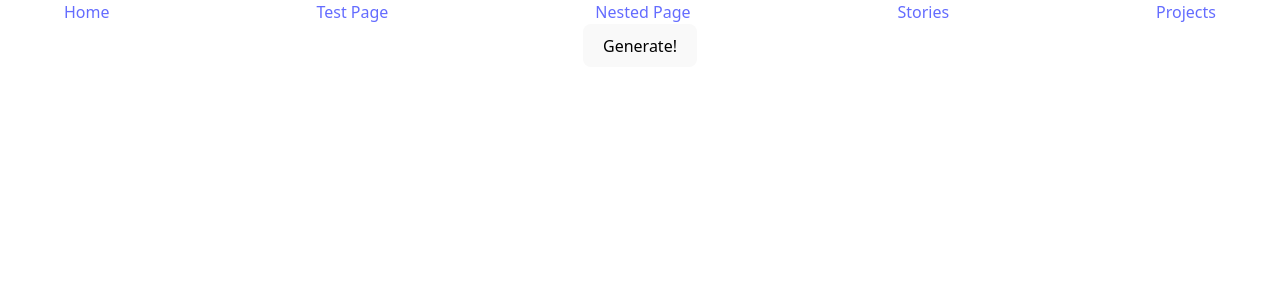
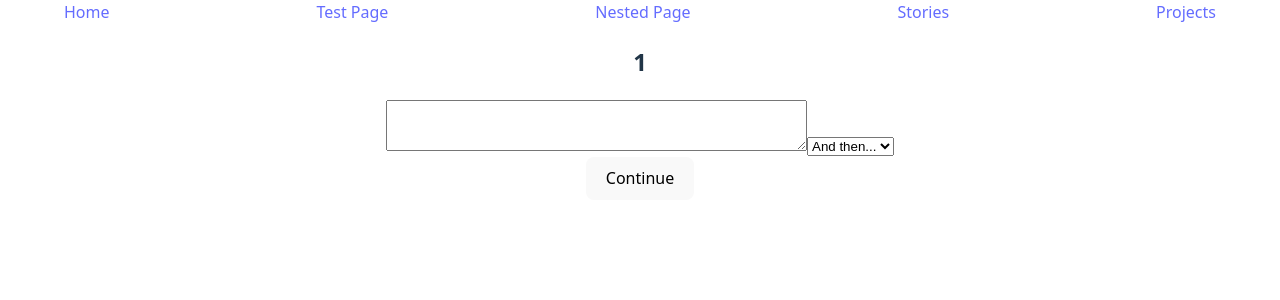
Before and after one commit to Raymanreed/Workspace, a React (Vite) app in the folder Portfolio/resume-website/: page /projects/storyboard in a window 1280 px wide. Shown: the top 300 px of the page. Built offline with nearby package versions, Linux system fonts and the light colour scheme.

Commit message:
storyboard building

```diff
--- a/Portfolio/resume-website/src/pages/projects/storyboardHelper.tsx
+++ b/Portfolio/resume-website/src/pages/projects/storyboardHelper.tsx
@@ -1,24 +1,47 @@
 import { useState } from "react";
 
+const options = [
+    { value: "andThen", label: "And then..."},
+    { value: "but", label: "But..."},
+    { value: "however", label: "However..." },
+    { value: "end", label: "The End"}
+]
+
 function StoryboardTool() {
-    const [generatedElements, setGeneratedElements] = useState<number[]>([])
+    const [generatedElements, setGeneratedElements] = useState<number[]>([1]);
+    const savedSelectValues: any[] = [];
 
-    const generateNewPortion = () => {
-        const generatedNumbers: number[] = [];
-        let tally = 0;
-        ++tally
-        console.log("running")
-        generatedNumbers.push(tally)
-        console.log(generatedNumbers)
-        return setGeneratedElements(generatedNumbers);
+    const generateContinuation = () => {
+        // @ts-expect-error
+        const continuation = generatedElements.at(-1) + 1;
+        setGeneratedElements(generatedElements => [...generatedElements, continuation]);
+        return;
+    }
+
+    const handleSelectChoice = (event: any) => {
+        savedSelectValues.push(event.target.value);
+        return;
     };
+
     return (
         <div>
-            <button onClick={generateNewPortion}>Generate!</button>
             <div>
                 {generatedElements.map((num) =>
-                    <h2>{num}</h2>
+                    <>
+                        <h2>{num}</h2>
+                        <div>
+                            <textarea rows={3} cols={50} id={`id-${num}`} />
+                            <select value={ savedSelectValues[num]} onChange={handleSelectChoice}>
+                                {options.map((option) => (
+                                    <option key={option.value} value={option.value}>
+                                        {option.label}
+                                    </option>
+                                ))}
+                            </select>
+                        </div>
+                    </>
                 )}
+                <button onClick={generateContinuation}>Continue</button>
             </div>
         </div>
     );
```
